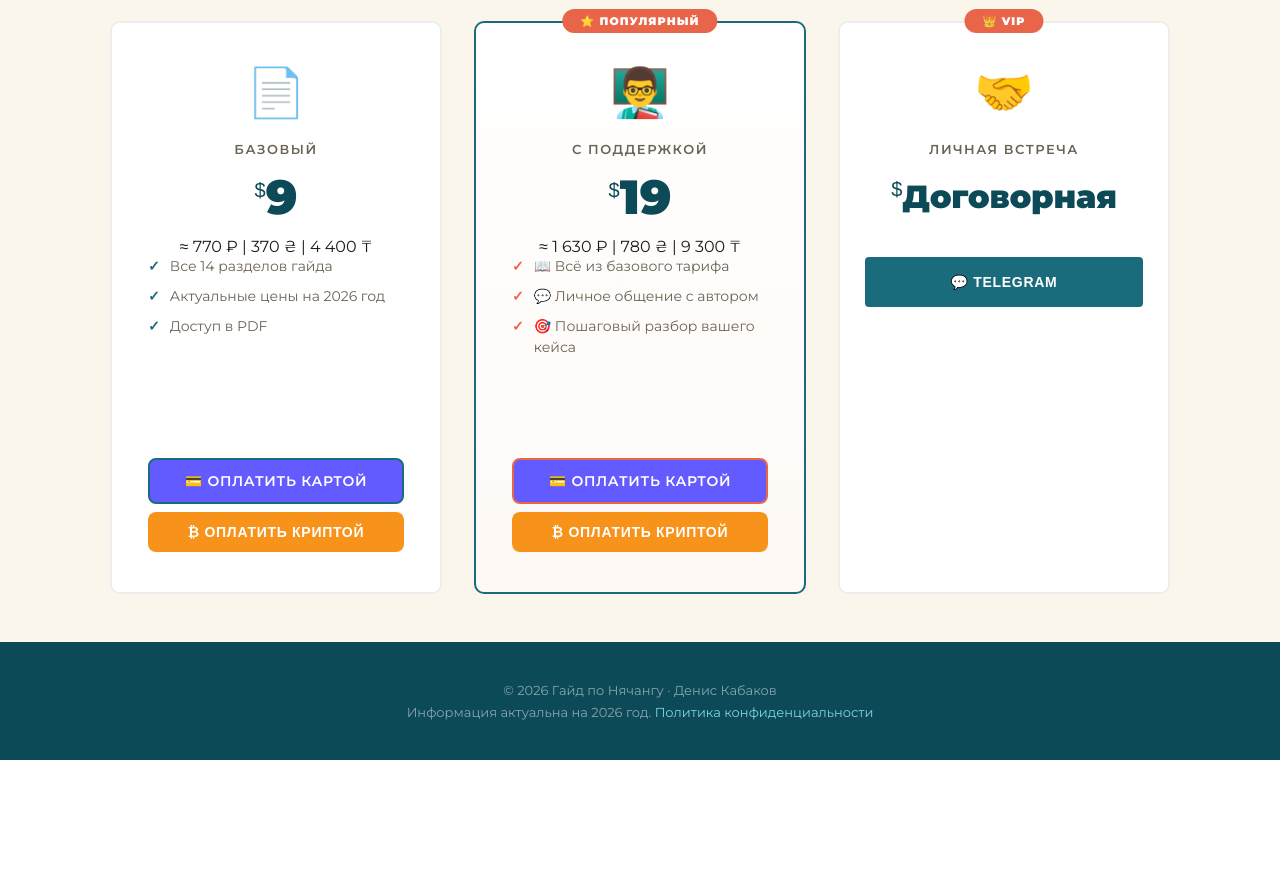
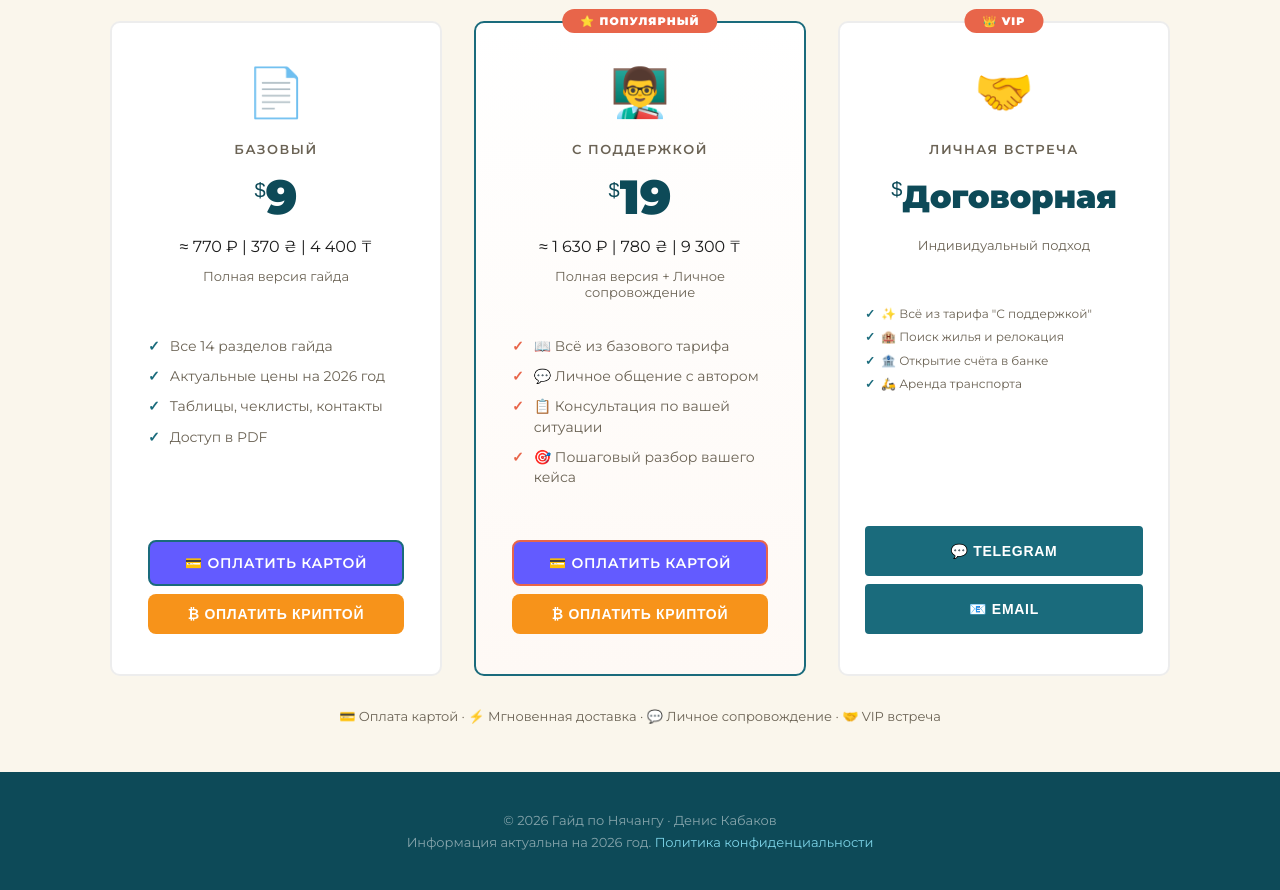
Before and after one commit to dkvgit/botolink-web, a FastAPI app: page /guide in a window 1280 px wide. Shown: the part 4602-5492 px from the top of the page. Before the commit the page ends 5362 px from the top, so only its background shows below. Run offline with FastAPI, Linux system fonts and the light colour scheme; parts of the project's set-up code (start-up, migrations or seed data) failed here and were passed over.

```diff
--- a/web/templates/guide/guide_landing.html
+++ b/web/templates/guide/guide_landing.html
@@ -379,9 +379,11 @@
         <div class="price-name">Базовый</div>
         <div class="price-amount"><span class="price-currency">$</span>9</div>
         <div class="price-local">≈ 770 ₽ | 370 ₴ | 4 400 ₸</div>
+        <div class="price-period" style="margin-top: 12px;">Полная версия гайда</div>
         <ul class="price-features">
           <li>Все 14 разделов гайда</li>
           <li>Актуальные цены на 2026 год</li>
+          <li>Таблицы, чеклисты, контакты</li>
           <li>Доступ в PDF</li>
         </ul>
         <div style="display: flex; flex-direction: column; gap: 8px; margin-top: 20px;">
@@ -396,9 +398,11 @@
         <div class="price-name">С поддержкой</div>
         <div class="price-amount"><span class="price-currency">$</span>19</div>
         <div class="price-local">≈ 1 630 ₽ | 780 ₴ | 9 300 ₸</div>
+        <div class="price-period" style="margin-top: 12px;">Полная версия + Личное сопровождение</div>
         <ul class="price-features">
           <li>📖 Всё из базового тарифа</li>
           <li>💬 Личное общение с автором</li>
+          <li>📋 Консультация по вашей ситуации</li>
           <li>🎯 Пошаговый разбор вашего кейса</li>
         </ul>
         <div style="display: flex; flex-direction: column; gap: 8px; margin-top: 20px;">
@@ -412,34 +416,46 @@
         <span class="price-icon">🤝</span>
         <div class="price-name">Личная встреча</div>
         <div class="price-amount"><span class="price-currency">$</span>Договорная</div>
-        <button type="button" onclick="window.open('https://t.me/dekavetel', '_blank')" class="btn-buy" style="margin-top: 20px; width: 100%; cursor: pointer;">💬 Telegram</button>
+        <div class="price-period">Индивидуальный подход</div>
+        <ul class="price-features">
+          <li>✨ Всё из тарифа "С поддержкой"</li>
+          <li>🏨 Поиск жилья и релокация</li>
+          <li>🏦 Открытие счёта в банке</li>
+          <li>🛵 Аренда транспорта</li>
+        </ul>
+        <div style="display: flex; flex-direction: column; gap: 8px; margin-top: 20px;">
+          <button type="button" onclick="window.open('https://t.me/dekavetel', '_blank')" class="btn-buy" style="width: 100%; cursor: pointer;">💬 Telegram</button>
+          <button type="button" onclick="window.location.href='mailto:dkvkabakov@gmail.com'" class="btn-buy" style="width: 100%; cursor: pointer;">📧 Email</button>
+        </div>
       </div>
     </div>
+
+    <p style="margin-top: 32px; font-size: 13px; color: var(--text-muted);">
+      💳 Оплата картой · ⚡ Мгновенная доставка · 💬 Личное сопровождение · 🤝 VIP встреча
+    </p>
   </div>
 
   <div id="cryptoModal" style="display: none; position: fixed; top: 0; left: 0; width: 100%; height: 100%; background: rgba(0,0,0,0.9); z-index: 10000; justify-content: center; align-items: center; padding: 20px;">
     <div style="background: #1a1a1a; border: 1px solid #333; padding: 30px; border-radius: 20px; max-width: 450px; width: 100%; position: relative; color: white; text-align: center;">
       <span onclick="closeCryptoModal()" style="position: absolute; top: 15px; right: 20px; cursor: pointer; font-size: 28px; opacity: 0.5;">&times;</span>
-
       <h3 id="modalTitle" style="margin-bottom: 15px; font-size: 22px;">Оплата криптовалютой</h3>
 
       <div style="text-align: left; background: #252525; padding: 15px; border-radius: 12px; margin-bottom: 20px; border: 1px solid #444;">
         <p style="font-size: 13px; margin-bottom: 8px; color: #aaa;">Сеть: <b style="color: #fff;">USDT (TRC20)</b></p>
         <p style="font-size: 13px; margin-bottom: 5px; color: #aaa;">Адрес кошелька:</p>
-
         <div style="display: flex; gap: 8px; align-items: center;">
-          <input type="text" id="walletAddress" value="TDhXztJWQxvbTdX7QP8BNZsT3kWqtV9hxt" readonly aria-label="Адрес кошелька" style="background: #000; color: #f7931a; border: 1px dashed #f7931a; padding: 12px; border-radius: 8px; font-family: monospace; font-size: 12px; flex-grow: 1; outline: none;">
+          <input type="text" id="walletAddress" value="TDhXztJWQxvbTdX7QP8BNZsT3kWqtV9hxt" readonly aria-label="Wallet Address" style="background: #000; color: #f7931a; border: 1px dashed #f7931a; padding: 12px; border-radius: 8px; font-family: monospace; font-size: 12px; flex-grow: 1; outline: none;">
           <button type="button" onclick="copyAddress()" style="background: #f7931a; color: #000; border: none; padding: 12px 15px; border-radius: 8px; font-weight: bold; cursor: pointer; font-size: 12px;">Copy</button>
         </div>
         <span id="copyStatus" style="font-size: 11px; color: #4caf50; display: none; margin-top: 5px;">Скопировано в буфер!</span>
       </div>
 
       <p style="font-size: 15px; margin-bottom: 20px;">К оплате: <b id="modalAmount" style="color: #f7931a; font-size: 18px;"></b></p>
-
       <a id="tgConfirmBtn" href="#" target="_blank" style="background: #24A1DE; color: white; text-decoration: none; padding: 15px; border-radius: 10px; font-weight: 600; display: block; text-align: center;">✅ Я оплатил, отправить чек</a>
     </div>
   </div>
 </section>
+
 <script>
 function openCryptoModal(tariff, price) {
   // Заполняем данные в модалке
```
